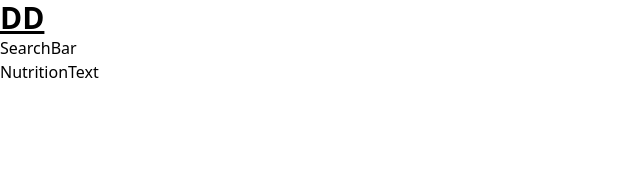
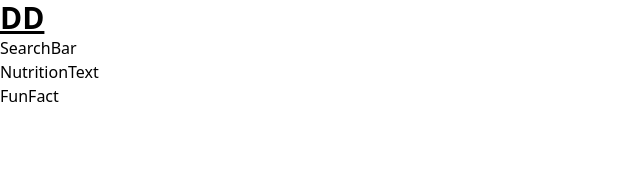
Before and after one commit to kaitchau/NutriFruit, a React (Create React App) app: page / in a window 1280 px wide. Shown: the top 174 px of the page, without its empty margins (0-640 px from the left). Built offline with nearby package versions, Linux system fonts and the light colour scheme.

Commit message:
added image place holdder

```diff
--- a/src/App.js
+++ b/src/App.js
@@ -9,7 +9,7 @@ function App() {
       <FruitImage></FruitImage>
       <SearchBar></SearchBar>
       <NutritionText></NutritionText>
-      {/* {<FunFact></FunFact>} */}
+      <FunFact></FunFact>
     </div>
   );
 }
--- a/src/FruitImage.js
+++ b/src/FruitImage.js
@@ -3,7 +3,9 @@ import React from "react";
 const FruitImage = () => {
   return (
     <div className="block">
-      <p className="text-3xl font-bold underline"> DD </p>
+      <p className="text-3xl font-bold underline">DD </p>
+      {/*<img class="object-center hover:object-top src="..." ">
+  </img> */}
     </div>
   );
 };
```
